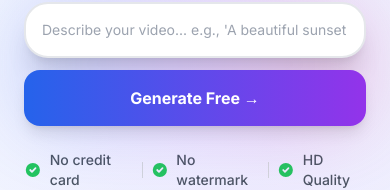
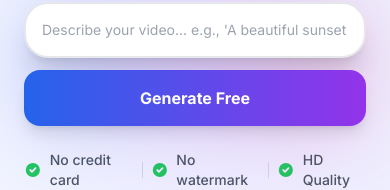
Before and after one commit to qadeerTruesofts/Flow_Frontend, a Next.js app: page / in a window 390 px wide. Shown: the part 624-814 px from the top of the page. Built offline with nearby package versions, Linux system fonts and the light colour scheme; no server answers.

Commit message:
arrow remove

```diff
--- a/src/app/(home)/page.tsx
+++ b/src/app/(home)/page.tsx
@@ -300,7 +300,7 @@ export default function Home() {
                       onClick={handleGenerateClick}
                       className="mt-3 sm:mt-0 w-full sm:w-auto sm:absolute sm:right-2 sm:top-1/2 sm:-translate-y-1/2 px-6 sm:px-8 py-4 bg-gradient-to-r from-blue-600 to-purple-600 text-white rounded-2xl font-bold hover:from-blue-700 hover:to-purple-700 transition-all shadow-lg hover:shadow-xl hover:scale-[1.02]"
                     >
-                      Generate Free →
+                      Generate Free<span className="hidden sm:inline"> →</span>
                     </button>
                   </div>
                 </div>
```
